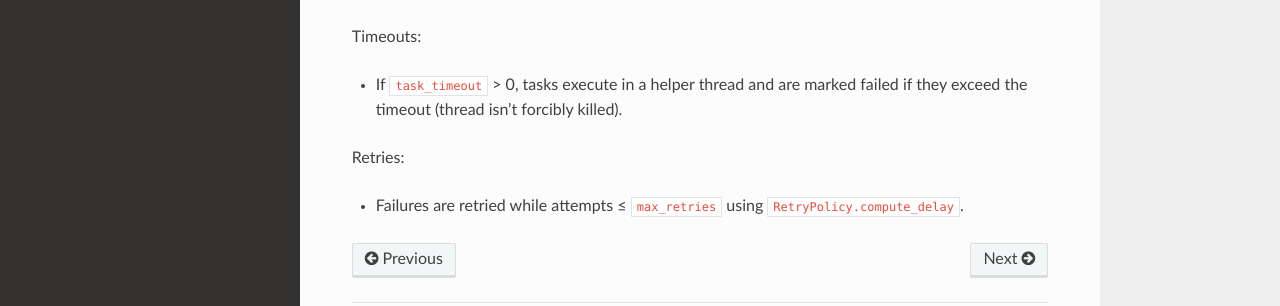
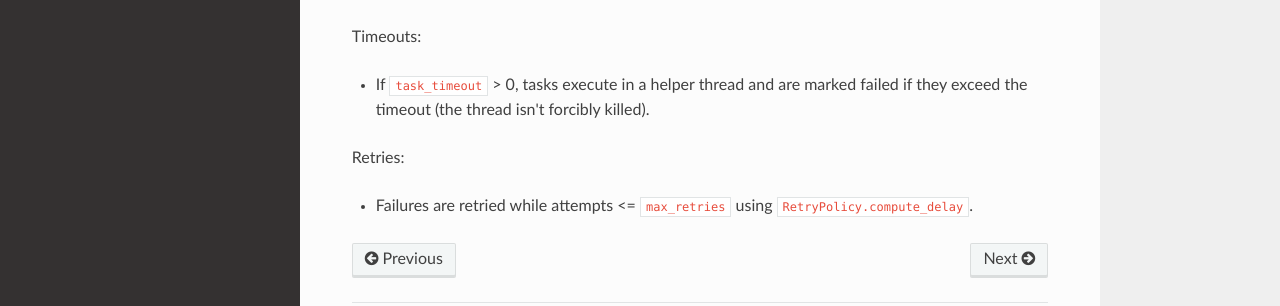
Before and after one commit to Nouman64-cat/Pinion, an MkDocs documentation site: the page built from docs/docs/api/worker.md, in a window 1280 px wide and 1091 px high. Shown: the part 719-1025 px from the top of the window. Built offline with MkDocs 1.6.1, drawn with Linux system fonts in a browser that asks for light colours; nearby versions of some CDN libraries.

```diff
--- a/docs/docs/api/worker.md
+++ b/docs/docs/api/worker.md
@@ -26,8 +26,8 @@ Methods:
 
 Timeouts:
 
-- If `task_timeout` > 0, tasks execute in a helper thread and are marked failed if they exceed the timeout (thread isn’t forcibly killed).
+- If `task_timeout` > 0, tasks execute in a helper thread and are marked failed if they exceed the timeout (the thread isn't forcibly killed).
 
 Retries:
 
-- Failures are retried while attempts ≤ `max_retries` using `RetryPolicy.compute_delay`.
+- Failures are retried while attempts <= `max_retries` using `RetryPolicy.compute_delay`.
```
